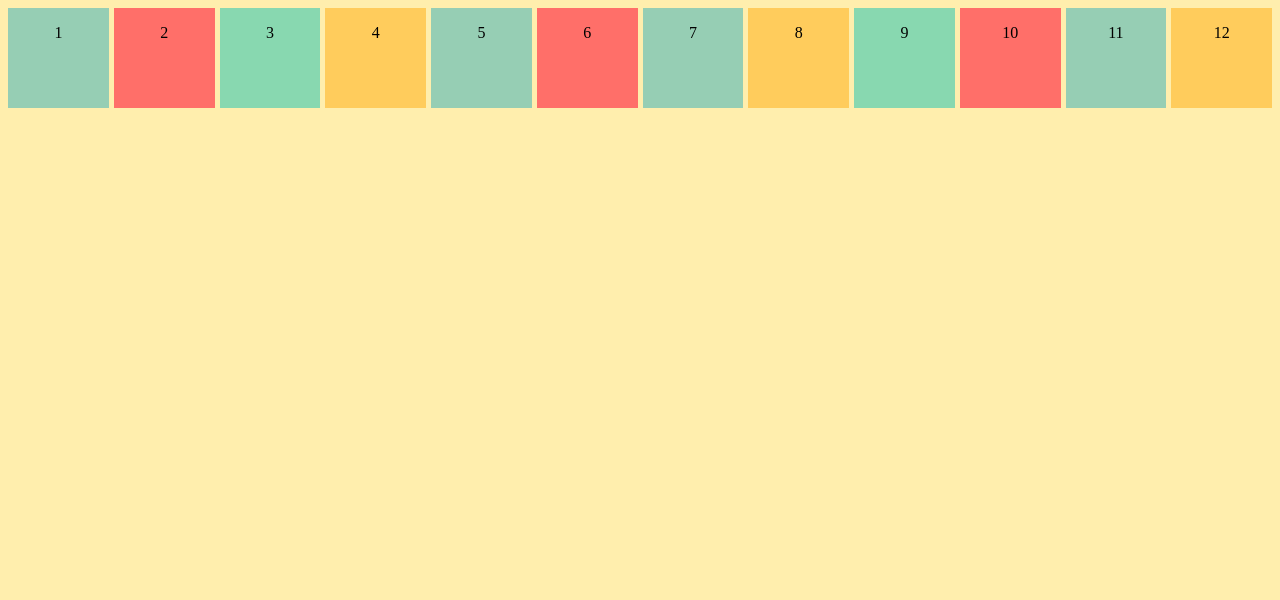
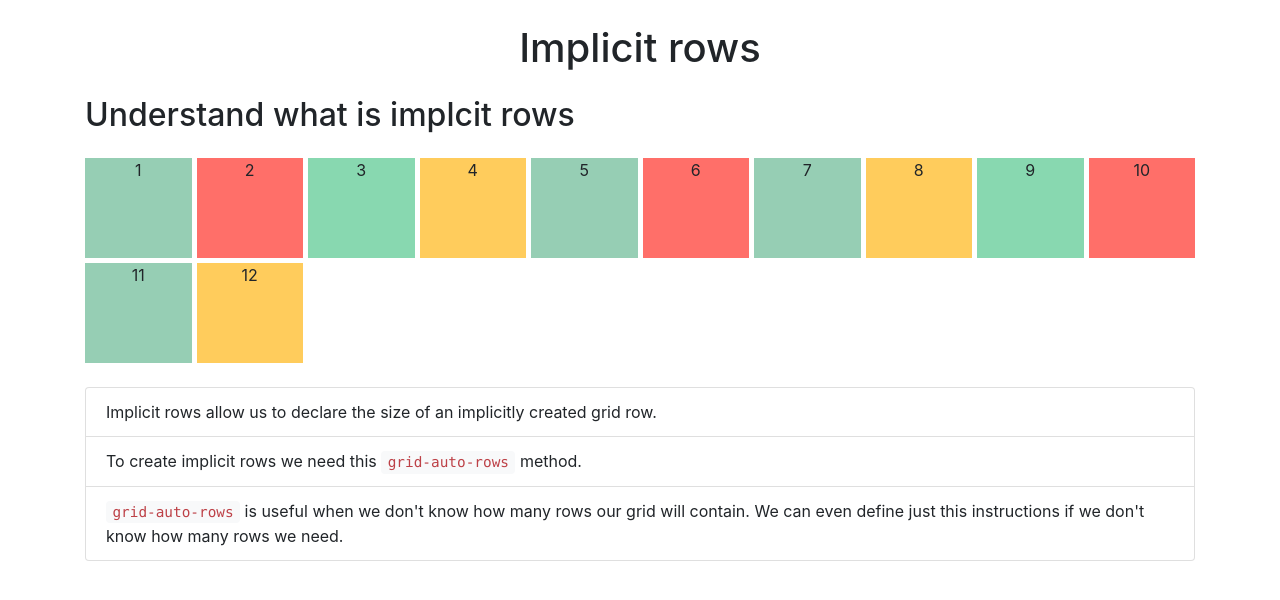
Before and after one commit to luctst/CSS-Grid, a plain HTML site: page Implicit-rows/index.html in a window 1280 px wide. Drawn offline with nearby package versions, Linux system fonts and the light colour scheme.

Commit message:
add styles on implicit-rows

```diff
--- a/Implicit-rows/index.html
+++ b/Implicit-rows/index.html
@@ -3,10 +3,18 @@
   <head>
     <meta charset="utf-8">
     <title>CSS Grid : Implicit rows</title>
+    <link rel="stylesheet" href="https://maxcdn.bootstrapcdn.com/bootstrap/4.0.0-beta.2/css/bootstrap.min.css">
     <link rel="stylesheet" href="style.css">
   </head>
   <body>
     <div class="container">
+      <div class="row">
+        <div class="col-12">
+          <h1 class="text-center mt-4 mb-4">Implicit rows</h1>
+          <h2 class="mt-4 mb-4">Understand what is implcit rows</h2>
+        </div>
+      </div>
+      <div class="wrapper">
         <div><p>1</p></div>
         <div><p>2</p></div>
         <div><p>3</p></div>
@@ -20,5 +28,12 @@
         <div><p>11</p></div>
         <div><p>12</p></div>
       </div>
+      <ol class="list-group mt-4 mb-4">
+        <li class="list-group-item">Implicit rows allow us to declare the size of an implicitly created grid row.</li>
+        <li class="list-group-item">To create implicit rows we need this <code>grid-auto-rows</code> method.</li>
+        <li class="list-group-item"><code>grid-auto-rows</code> is useful when we don't know how many rows our grid will contain.
+        We can even define just this instructions if we don't know how many rows we need.</li>
+      </ol>
+    </div>
   </body>
 </html>
--- a/Implicit-rows/style.css
+++ b/Implicit-rows/style.css
@@ -1,22 +1,19 @@
-html,body {
-  background: #ffeead;
-}
-div.container > div > p {
+div.wrapper > div > p {
   text-align: center;
 }
-div.container > div:nth-child(1n) {
+div.wrapper > div:nth-child(1n) {
   background: #96ceb4;
 }
-div.container > div:nth-child(3n) {
+div.wrapper > div:nth-child(3n) {
   background: #88d8b0;
 }
-div.container > div:nth-child(2n) {
+div.wrapper > div:nth-child(2n) {
   background: #ff6f69;
 }
-div.container > div:nth-child(4n) {
+div.wrapper > div:nth-child(4n) {
   background: #ffcc5c;
 }
-div.container {
+div.wrapper {
   display: grid;
   grid-gap: 5px;
   grid-template-columns: repeat(auto-fit,minmax(100px,1fr));
```
Lines whose indentation alone changed are shown as unchanged.
